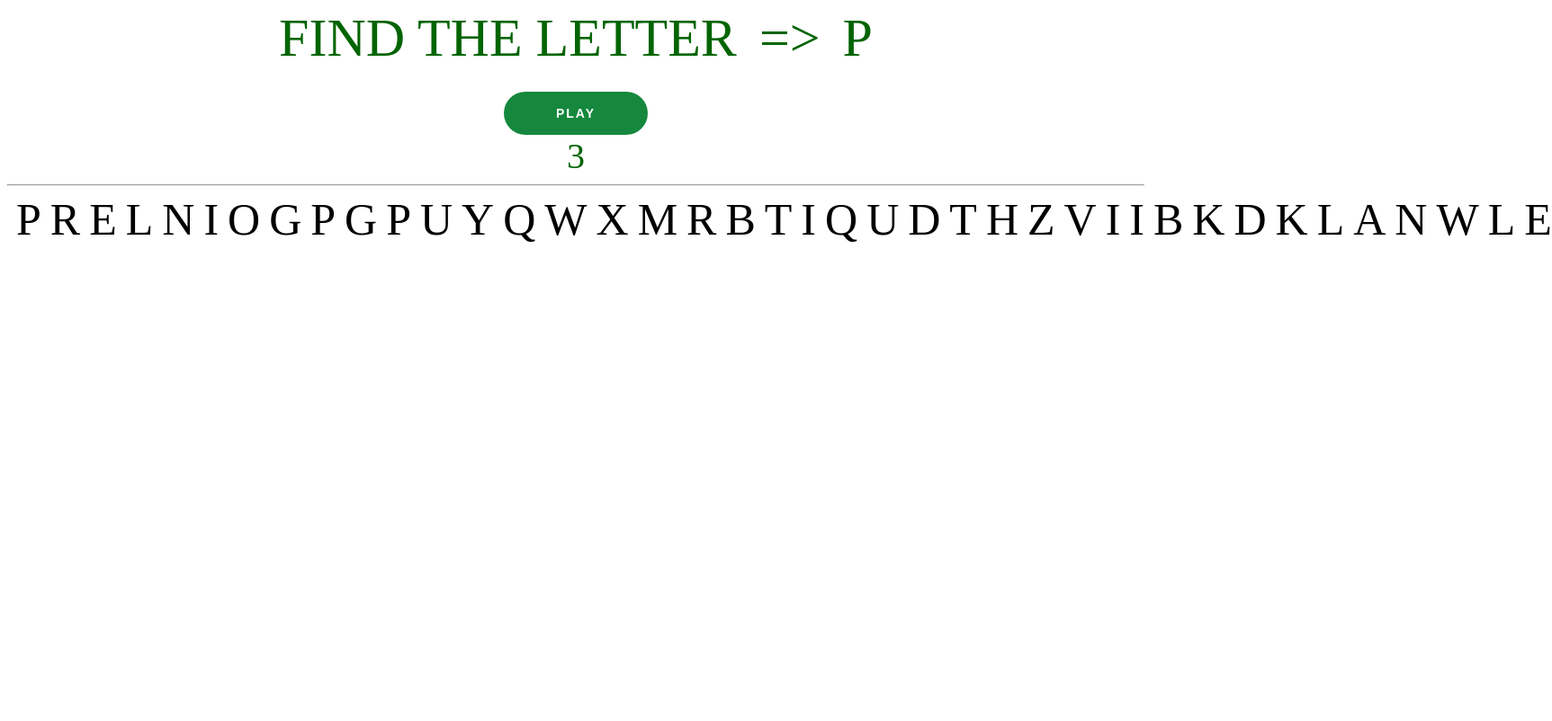
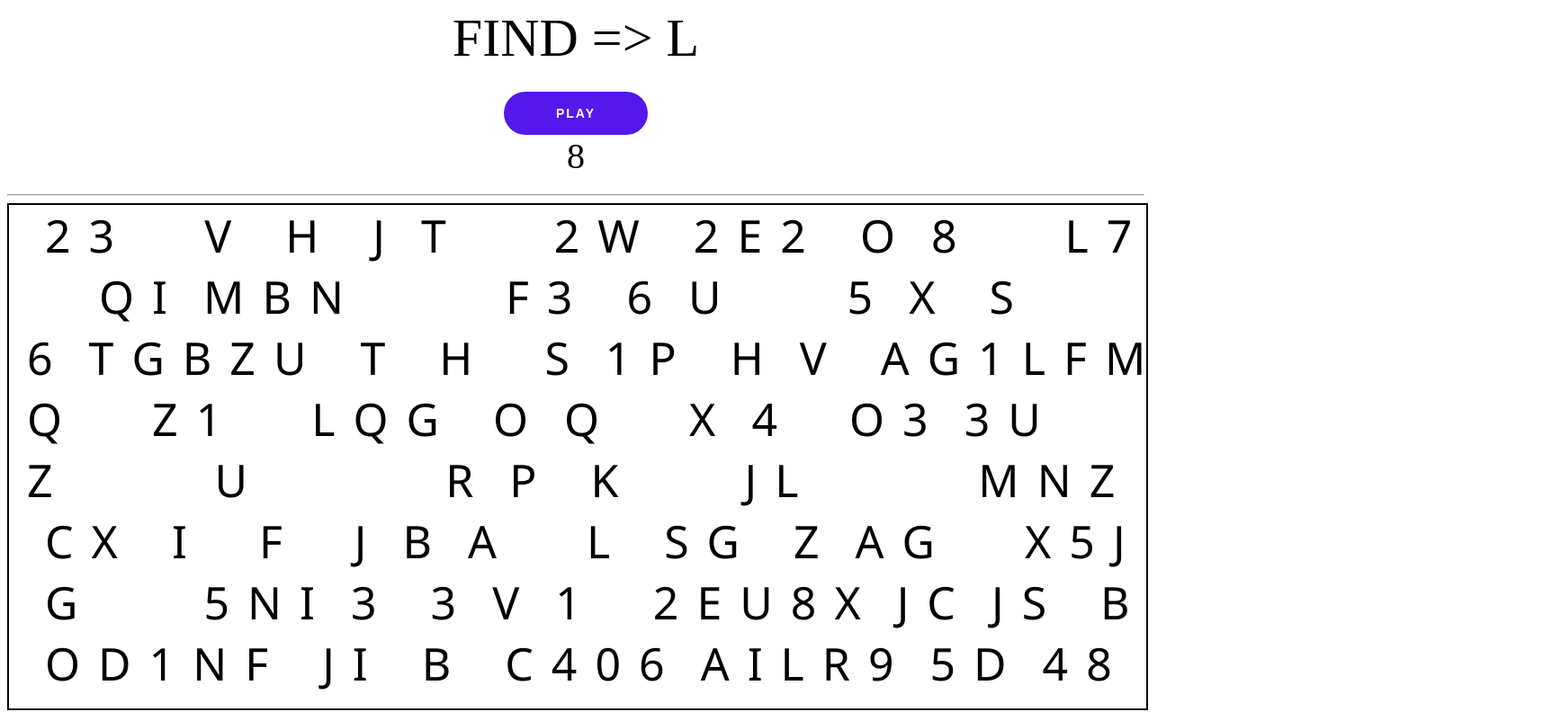
Before and after one commit to MattuRamuk/find-the-letter, a plain HTML site: page index.html in a window 1280 px wide. Both pictures are taken after a click on the button "PLAY". Shown: the whole page at 90% size, 1725 px wide, since content can reach past the window. Drawn offline with Linux system fonts and the light colour scheme.

Commit message:
working changes

```diff
--- a/index.css
+++ b/index.css
@@ -1,20 +1,27 @@
 .my-header {
     font-size: 60px;
-    color: darkgreen;
+    color: #000;
     text-align: center;
     text-transform: uppercase;
+    height: calc(25vh);
 }
 
 #playground {
     font-size: 50px;
-    display: flex;
+    display: inline-block;
+    border: 2px solid #000;
+    width: 100%;
+    height: calc(70vh);
+    overflow: auto;
 }
 
-span {
-    margin-left: 10px;
-
+.item {
+    margin-left: 20px;
+    cursor: pointer;
     text-align: center;
     font-stretch: ultra-expanded;
+    display: inline-block;
+    font-family: 'Segoe UI', Tahoma, Geneva, Verdana, sans-serif;
 
 }
 
@@ -42,7 +49,7 @@ span {
     text-align: center;
     padding: 16px 14px 18px;
     color: #fff;
-    background-color: #15883e;
+    background-color: #5418eb;
     height: 48px;
 
 }
--- a/index.html
+++ b/index.html
@@ -4,17 +4,18 @@
     <meta charset="utf-8" />
     <meta name="viewport" content="width=device-width" />
 
-    <title>Find The Letter</title>
+    <title>Find</title>
     <link rel="stylesheet" href="/index.css" />
   </head>
 
   <body>
-    <div class="my-header">Find The Letter
+    <div class="my-header">Find
       <span> => </span>
       <span id="character"></span>
       <br />
       <button name="button" id="playBtn">PLAY</button>
       <div id="letterCounter"></div>
+      <div id="timer"></div>
     </div>
 
 
--- a/index.js
+++ b/index.js
@@ -1,11 +1,13 @@
-const button = document.getElementById('playBtn');
+const playButton = document.getElementById('playBtn');
 const divElement = document.getElementById("playground");
 const counterDiv = document.getElementById("letterCounter");
 const characterDiv = document.getElementById("character");
 
 
 
-button.addEventListener('click', () => {
+
+playButton.addEventListener('click', () => {
+
     const stringGenerated = generateRandomString().toUpperCase();
     var charAtRandom = pickCharAtRandom(stringGenerated);
 
@@ -14,33 +16,50 @@ button.addEventListener('click', () => {
     let countOfRndCharInRndString = pleaseCount(charAtRandom, stringGenerated);
     counterDiv.innerHTML = `${countOfRndCharInRndString}`;
 
-    console.log('count -> ', count)
     const arrayOfStrings = [...stringGenerated];
     divElement.innerHTML = " ";
 
-    arrayOfStrings.forEach((element) => {
 
-        let letterBox = document.createElement('span');
+
+    for (var i = 0 ; i < stringGenerated.length ; i++)
+    {
+        const randomPos = someRandomPos(stringGenerated);
+        arrayOfStrings.splice(randomPos, 0, " ");
+    }
+
+    arrayOfStrings.forEach((element, index) => {
+
+        let letterBox = document.createElement('div');
         letterBox.innerHTML += `${element}`;
-        letterBox.id = `${element}`;
+        letterBox.id = `${element}-${index}`;
+        letterBox.className = 'item';
+
         divElement.appendChild(letterBox);
+
         letterBox.addEventListener('click', (event) => {
 
-            if(event.target.id == charAtRandom)
-            {
+        let onlyTheChar = event.target.id.split('-')[0];
+        if (onlyTheChar == charAtRandom) {
 
-                console.log('MATCH')
+            if (countOfRndCharInRndString > 0) {
+
                 countOfRndCharInRndString--;
                 counterDiv.innerHTML = `${countOfRndCharInRndString}`;
 
-                element = document.getElementById(letterBox.id);
-                element.parentNode.removeChild(element);
+                node = document.getElementById(event.target.id);
+                //node.parentNode.removeChild(node);
+                node.style.color = "green";
+                node.style.pointerEvents = "none";
+            }
 
+        }
+        else {
 
-            }
-            else {
-                console.log('NOT MATCH')
-            }
+            node = document.getElementById(event.target.id);
+            //node.parentNode.removeChild(node);
+            node.style.color = "red";
+            node.style.pointerEvents = "none";
+        }
 
         });
 
@@ -52,8 +71,8 @@ button.addEventListener('click', () => {
 function generateRandomString()
 {
 
-    var characters = "ABCDEFGHIJKLMNOPQRSTUVWXTZabcdefghiklmnopqrstuvwxyz";
-	var lenString = 40;
+    var characters = "ABCDEFGHIJKLMNOPQRSTUVWXTZ0123456789";
+	var lenString = 200;
 	var randomstring = '';
 
 
@@ -68,10 +87,10 @@ function pickCharAtRandom(randomString)
 {
     const min = 0;
     const max = randomString.length;
-    var charAtRandomPos = randomString.charAt(Math.floor(Math.random() * (max - min + 1) ) + min);;
+    var charAtRandomPos = randomString.charAt(Math.floor(Math.random() * (max - min + 1) ) + min);
     if(charAtRandomPos == '')
     {
-        charAtRandomPos = randomString.charAt(Math.floor(Math.random() * (max - min + 1) ) + min);;
+        charAtRandomPos = randomString.charAt(Math.floor(Math.random() * (max - min + 1) ) + min);
     }
 
     return charAtRandomPos;
@@ -81,3 +100,11 @@ function pleaseCount(rndChar, rndString)
 {
     return count = [...rndString].filter(x => x === rndChar).length;
 }
+
+
+function someRandomPos(rndString)
+{
+    const min = 0;
+    const max = rndString.length;
+    return (Math.floor(Math.random() * (max - min + 1) ) + min);
+}
```
